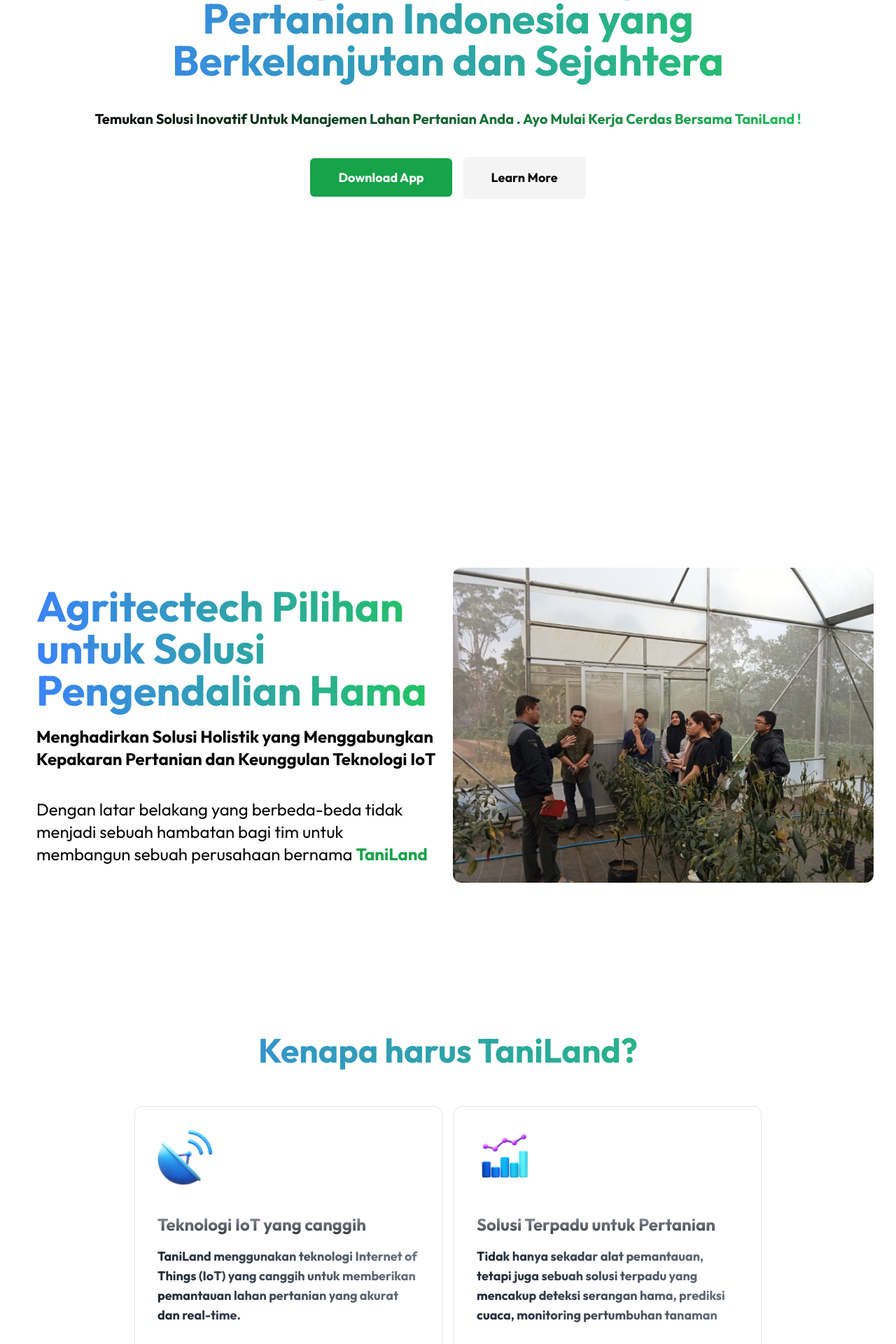
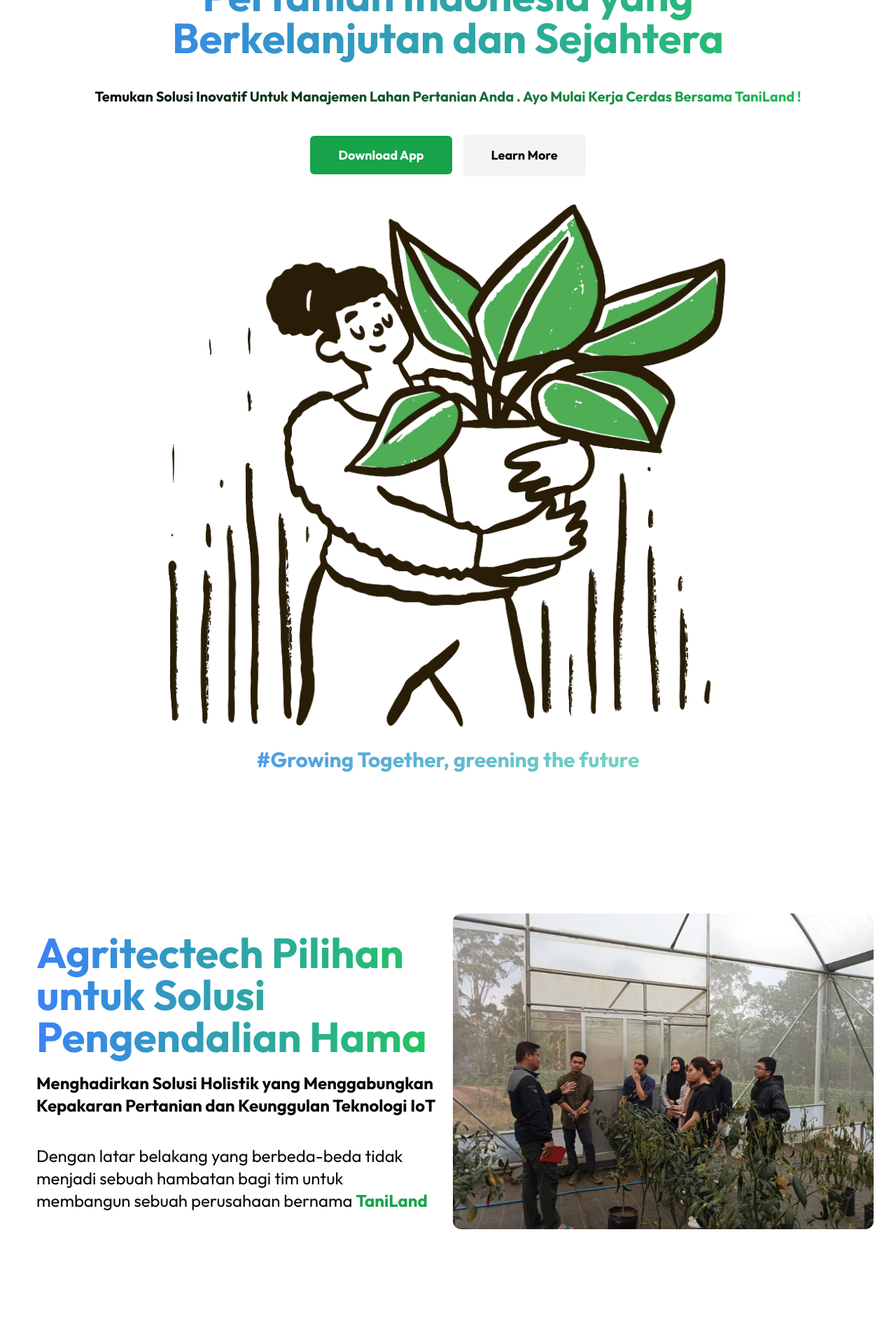
Before and after one commit to helloworld-hkm/taniland, a Next.js app: page / in a window 1280 px wide. Shown: the part 240-2160 px from the top of the page at 70% size. Built offline with nearby package versions, Linux system fonts and the light colour scheme.

Commit message:
fix:layout and coding

```diff
--- a/app/app-section/page.tsx
+++ b/app/app-section/page.tsx
@@ -1,8 +1,11 @@
 import Image from "next/image";
+import React from "react";
+import Link from "next/link";
 const AppSection = () => {
-    return (
-    <div className="items-center flex justify-center md:py-10 container pt-10" id="product">
-        <div className="text-center md:text-5xl text-4xl
+  return (
+    <div className=" container pt-10 mb-10" id="product">
+      <div
+        className="text-center md:text-5xl text-4xl
         bg-gradient-to-r
         from-blue-500 to-green-500
         bg-clip-text
@@ -10,17 +13,36 @@
         pb-5
         font-bold
 
-        ">
-            Aplikasi Manajemen Pertanian Berbasis Teknologi
+        "
+      >
+        Aplikasi Manajemen Pertanian Berbasis Teknologi
+      </div>
 
-            <div className="justify-center items-center flex md:pt-10 p-10">
+      <div className="border-[1px] mx-auto p-10 rounded-xl flex justify-between items-center overflow-hidden">
+        <div className="w-1/2">
+          <div className="text-4xl font-bold mb-5">
+            Unduh aplikasi TaniLand untuk pengalaman terbaik dalam pertanian
+          </div>
+          <Link
+            href="/download"
+            className="bg-primary text-white  px-6 py-3 rounded-md md:text-lg text-sm "
+          >
+            Download App
+          </Link>
+        </div>
+        <div className="flex-none">
+          <Image
+            className="rounded-xl w-fill  "
+            src="/content/Frame1.png"
 
-                <Image className="rounded-xl  " src="/content/mock.png" layout="responsive"  width={100}   height={100} objectFit="cover" alt="logo" />
-
-            </div>
-
+            width={500}
+            height={500}
+            alt="logo"
+          />
         </div>
-    </div> );
-}
+      </div>
+    </div>
+  );
+};
 
 export default AppSection;
--- a/app/hero-section/page.tsx
+++ b/app/hero-section/page.tsx
@@ -4,41 +4,30 @@
 import Link from "next/link";
 import { fadeIn } from "../variant";
 import { motion } from "framer-motion";
-
+import { Motion } from "@/components/Motion";
 const HeroSection = ({ control }) => {
   return (
-    <section className="md:py-20 2xl:py-52 py-10 md:px-24 px-5 md:h-screen">
+    <section className="md:py-12  py-10 md:px-24 px-5 ">
       <div className=" text-center">
-        <motion.h1
-          variants={fadeIn('down', 0.1)}
-          initial="hidden"
-          animate={{ control }}
-          //   transition={{ duration: 1 }}
-          whileInView={"visible"}
-          //   viewport={{ once:false,amount:0.6 }}
+        <Motion direction={'down'}  transition={{ delay: 0.3, duration: 0.5 }}>
+        <h1
           className="sm:text-6xl text-5xl flex justify-center font-bold md:px-20 pb-10 text-gradient bg-gradient-to-r from-blue-500 to-green-500 bg-clip-text text-transparent"
         >
           Menciptakan Masa depan Pertanian Indonesia yang Berkelanjutan dan
           Sejahtera
-        </motion.h1>
-        <motion.p
-        variants={fadeIn('down', 0.4)}
-        initial="hidden"
-        animate={{ control }}
-        //   transition={{ duration: 1 }}
-        whileInView={"visible"}
+        </h1>
+        </Motion>
+        <Motion direction={'down'}  transition={{ delay: 0.2, duration: 0.5 }}>
+        <p
+
         //   viewport={{ once:false,amount:0.6 }}
          className="text-lg md:text-xl md-10  bg-gradient-to-r from-black to-green-500 bg-clip-text text-transparent dark:text-white font-bold">
           Temukan Solusi Inovatif Untuk Manajemen Lahan Pertanian Anda . Ayo
           Mulai Kerja Cerdas Bersama TaniLand !
-        </motion.p>
-        <motion.div
-        variants={fadeIn('up', 0.2)}
-        initial="hidden"
-        animate={{ control }}
-        //   transition={{ duration: 1 }}
-        whileInView={"visible"}
-
+        </p>
+        </Motion>
+        <Motion direction={'up'}  transition={{ delay: 0.2, duration: 0.5 }}>
+        <div
         className=" flex gap-4 justify-center pt-10 items-center ">
         <motion.div
         whileHover={{ scale: 1.2 }}>
@@ -56,13 +45,16 @@
             Learn More
           </button>
           </motion.div>
-        </motion.div>
-        {/* <div className="pt-10">
-            <Image className="rounded-xl  " src="/content/landscape.jpg" layout="responsive"  width={100}   height={400} objectFit="cover" alt="logo" />
+        </div>
+        </Motion>
+        <Motion direction={'up'}  transition={{ delay: 0.2, duration: 0.5 }}>
+        <div className="pt-10 flex justify-center ">
+            <Image className="rounded-xl  " src="/images/hero.png"   width={800} height={800}    alt="logo" />
             </div>
             <div className="text-3xl bg-gradient-to-r from-blue-500 to-green-300 bg-clip-text text-transparent font-bold pt-5">
             #Growing Together, greening the future
-            </div> */}
+            </div>
+      </Motion >
       </div>
     </section>
   );
--- a/app/page.tsx
+++ b/app/page.tsx
@@ -17,17 +17,18 @@
     useEffect(() => {
       if (inView) {
         control.start("visible");
-      } else {
-        control.start("hidden");
       }
+      // else {
+      //   control.start("hidden");
+      // }
     }, [control, inView]);
   return (
   <>
   <Navbar/>
-  <HeroSection control={{control}}/>
-  <ProfileSection control={{control}}/>
-  <AppSection control={{control}}/>
-  <ContactSection control={{control}}/>
+  <HeroSection control={control} ref={ref}/>
+  <ProfileSection control={control}/>
+  <AppSection control={control}/>
+  <ContactSection control={control}/>
   <Footer/>
   </>
   )
--- a/app/profile-section/page.tsx
+++ b/app/profile-section/page.tsx
@@ -3,6 +3,7 @@
 import Image from "next/image";
 import { motion } from 'framer-motion';
 import { fadeIn } from "../variant";
+import { Motion } from "@/components/Motion";
 const alasan =[
     {
         name:"Teknologi IoT yang canggih",
@@ -31,7 +32,7 @@
 ]
 const ProfileSection = ({control}) => {
   return (
-    <div className="container mx-auto " >
+    <div className="container mx-auto " id="about" >
       <div
         className="
         lg:flex-row
@@ -44,40 +45,30 @@
         "
       >
         <div className="p-5 justify-center  items-center  " id="about">
-          <motion.div
-          variants={fadeIn('down', 0.4)}
-          initial="hidden"
-          animate={{ control }}
-          //   transition={{ duration: 1 }}
-          whileInView={"visible"}
+        <Motion direction={'down'}  transition={{ delay: 0.2, duration: 0.5 }}>
+          <div
            className="text-gradient bg-gradient-to-r from-blue-500 to-green-500 bg-clip-text text-transparent pb-5 text-4xl md:text-6xl font-bold ">
           Agritectech Pilihan untuk Solusi Pengendalian Hama
-          </motion.div>
-          <motion.div
-          variants={fadeIn('down', 0.6)}
-          initial="hidden"
-          animate={{ control }}
-          //   transition={{ duration: 1 }}
-          whileInView={"visible"} className=" text-2xl pb-10 font-bold">
+          </div>
+          </Motion>
+          <Motion direction={'down'}  transition={{ delay: 0.2, duration: 0.5 }}>
+          <div
+          className=" text-2xl pb-10 font-bold">
           Menghadirkan Solusi Holistik yang Menggabungkan Kepakaran Pertanian dan Keunggulan Teknologi IoT
-          </motion.div>
-          <motion.div
-          variants={fadeIn('up', 0.4)}
-          initial="hidden"
-          animate={{ control }}
-          //   transition={{ duration: 1 }}
-          whileInView={"visible"} className="text-2xl ">
+          </div>
+          </Motion>
+           <Motion direction={'up'}  transition={{ delay: 0.2, duration: 0.5 }}>
+          <div
+          className="text-2xl ">
             Dengan latar belakang yang berbeda-beda tidak menjadi sebuah
             hambatan bagi tim untuk membangun sebuah perusahaan bernama{" "}
             <span className="text-green-600 font-bold">TaniLand</span>
-          </motion.div>
+          </div>
+          </Motion>
         </div>
         <div>
-          <motion.div  variants={fadeIn('up', 0.4)}
-          initial="hidden"
-          animate={{ control }}
-          //   transition={{ duration: 1 }}
-          whileInView={"visible"}>
+        <Motion direction={'up'}  transition={{ delay: 0.2, duration: 0.5 }}>
+
           <Image
             className="rounded-xl w-fill  "
             src="/content/img1.jpg"
@@ -91,32 +82,27 @@
 
             alt="logo"
           />
-             </motion.div>
+             </Motion>
         </div>
       </div>
       <div className="flex-col items-center justify-center">
-        <motion.div
-         variants={fadeIn('up', 0.2)}
-         initial="hidden"
-          animate={{ control }}
-//   transition={{ duration: 1 }}
- whileInView={"visible"}
+      <Motion direction={'up'}  transition={{ delay: 0.2, duration: 0.5 }}>
+
+        <div
+
          className="text-center text-3xl md:text-5xl font-bold pt-5 pb-10 bg-gradient-to-r bg-clip-text from-blue-500 to-green-500 text-transparent">
-          Kenapa harus TaniLand?
-        </motion.div>
+          Segera Wujudkan Pertanian Efisien Anda dengan Taniland
+        </div>
+        </Motion>
+        <Motion direction={'up'}  transition={{ delay: 0.2, duration: 0.5 }}>
         <div className="grid grid-cols-1 p-4 md:grid md:grid-cols-2 gap-4 md:px-40">
                     {alasan.map((item, index) => (
-                        <motion.div
-                        variants={fadeIn('up', 0.4)}
-                        initial="hidden"
-                        whileHover={{ scale: 1.02 }}
-                         animate={{ control }}
-          //   transition={{ duration: 1 }}
-                whileInView={"visible"}
+
+                          <div
                         key={index}
                         className="flex-col space-y-6 pb-10 border
 
-                        p-8 rounded-xl items-center justify-center w-full
+                        p-8 rounded-xl items-center justify-center w-full hover:scale-105 transform transition-all duration-500 ease-in-out
                         "
                         >
                             <div className="
@@ -149,9 +135,11 @@
                                         </div>
                                     </div>
                                 </div>
-                            </motion.div>
+                            </div>
+
                         ))}
                 </div>
+                </Motion>
       </div>
     </div>
   );
--- /dev/null
+++ b/components/Motion.tsx
@@ -0,0 +1,27 @@
+import { motion, useInView } from "framer-motion";
+import { useRef } from "react";
+
+export const Motion = ({ children,direction, transition }) => {
+    // Motion Bottom to Top
+    const ref = useRef(null);
+    const isInView = useInView(ref, { once: true });
+
+    const elementVariants = {
+        hidden: { y: direction==='up'?50 :direction==='down'? -50 :0,
+        opacity:0,
+        x: direction==='left'?50 :direction==='right'? -50 :0, },
+        visible: { opacity: 1, y: 0 }
+    };
+
+    return (
+        <motion.div
+            variants={elementVariants}
+            initial="hidden"
+            animate={isInView ? "visible" : "hidden"}
+            transition={transition}
+            ref={ref}
+        >
+            {children}
+        </motion.div>
+    );
+};
```
Also changed, not shown: app/navbar/navigation-bar.tsx (line endings or trailing spaces), public/images/hero.png (added).
